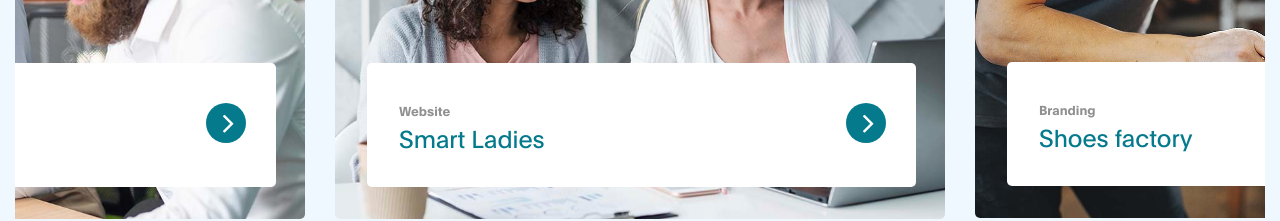
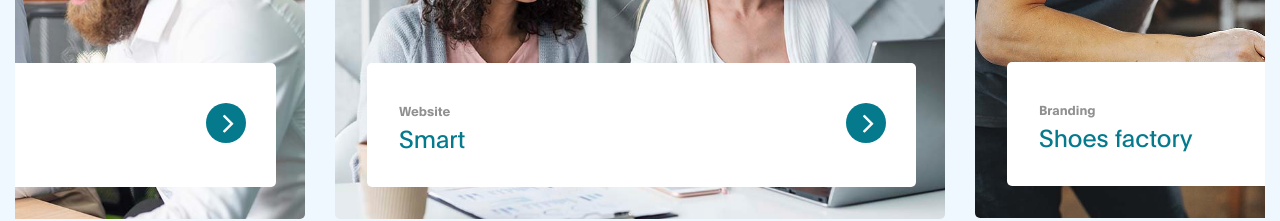
Before and after one commit to ellertr/vid195f22, a plain HTML site: page index.html in a window 1280 px wide. Shown: the part 1900-2121 px from the top of the page. Drawn offline with Linux system fonts and the light colour scheme.

Commit message:
Update index.html

```diff
--- a/index.html
+++ b/index.html
@@ -151,7 +151,7 @@ https://templatemo.com/tm-538-digital-trend
 
                                         <h3>
                                              <a href="project-detail.html">
-                                                  <span>Smart Ladies</span>
+                                                  <span>Smart</span>
                                                   <i class="fa fa-angle-right project-icon"></i>
                                              </a>
                                         </h3>
```
